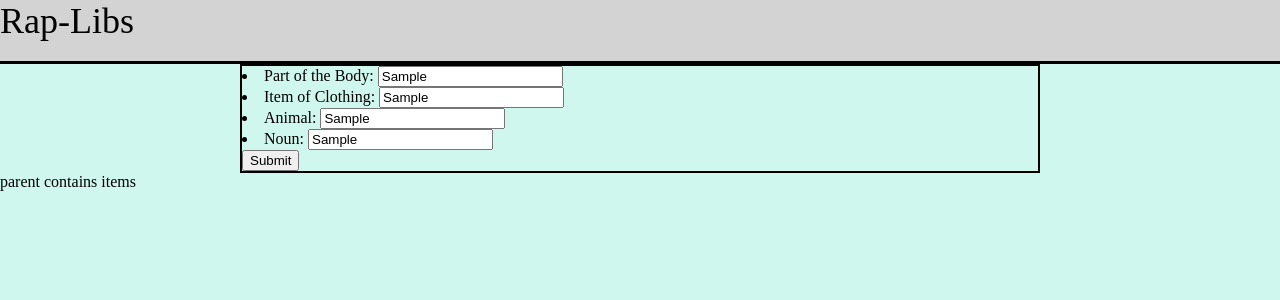
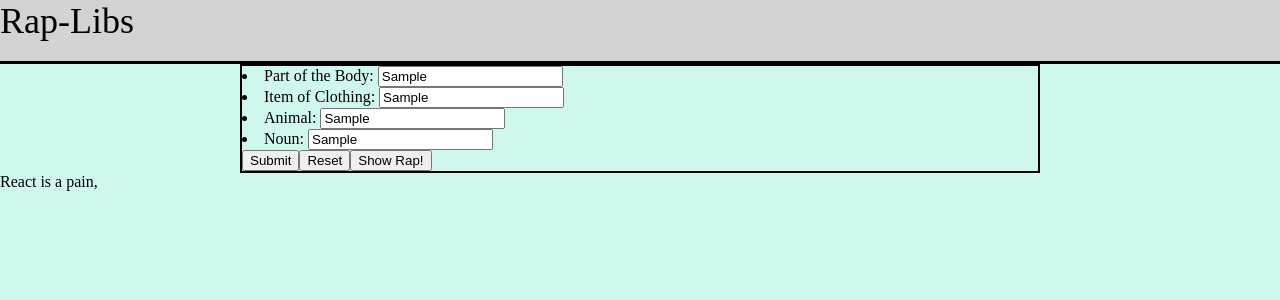
Before and after one commit to d-e-k-k/rap-libs, a React (Create React App) app: page / in a window 1280 px wide. Both pictures are taken after typing "Sample", "Sample", "Sample", "Sample" into the empty fields and a click on the button "Submit". Shown: the top 300 px of the page. Built offline with nearby package versions, Linux system fonts and the light colour scheme; no server answers.

Commit message:
Added rapDisplayed state bool to manage show hide of rap

```diff
--- a/src/components/MadLibResults.js
+++ b/src/components/MadLibResults.js
@@ -1,14 +1,16 @@
-import React from 'react';
+import React, { useEffect } from 'react';
 
-const MadLibResults = ({ parent, InputListData }) => {
+const MadLibResults = ({ parent, InputListData, rapDisplayed }) => {
+
+
+
 	return (
 		<div>
-			{parent && parent.length === InputListData.length ? (
-				<p>nothing</p>
-			) : (
-				<p>parent contains items</p>
-			)}
-
+			{rapDisplayed ? (
+				<div>
+					<p>React is a pain, </p>
+				</div>
+			) : null}
 		</div>
 	);
 };
--- a/src/components/app/App.js
+++ b/src/components/app/App.js
@@ -4,11 +4,11 @@
 import MadLibResults from '../MadLibResults';
 import Form from '../form.js/Form';
 import InputListData from '../../data/inputList.json';
-import InputAndLabel from '../input-and-label/InputAndLabel';
 
 const App = () => {
 	const [parent, setParent] = useState([]);
 	const [words, setWords] = useState([]);
+	const [rapDisplayed, setRapDisplayed] = useState(false);
 
 	return (
 		<div>
@@ -22,8 +22,13 @@
 					words={words}
 					setWords={setWords}
 					InputListData={InputListData}
+					setRapDisplayed={setRapDisplayed}
 				/>
-				<MadLibResults parent={parent} InputListData={InputListData} />
+				<MadLibResults
+					parent={parent}
+					InputListData={InputListData}
+					rapDisplayed={rapDisplayed}
+				/>
 			</main>
 		</div>
 	);
--- a/src/components/form.js/Form.js
+++ b/src/components/form.js/Form.js
@@ -1,12 +1,13 @@
-import React from 'react';
+import React, { useState } from 'react';
 import InputAndLabel from '../input-and-label/InputAndLabel';
 
-import MadLibResults from '../MadLibResults';
+const Form = ({ parent, setParent, words, setWords, InputListData, setRapDisplayed }) => {
 
-const Form = ({ parent, setParent, words, setWords, InputListData }) => {
+
+
 
 	function handleSubmit(event) {
-		event.preventDefault();
+        event.preventDefault();
 
 		for (const property in words) {
 			const url = `https://rhymebrain.com/talk?function=getRhymes&word=${words[property]}`;
@@ -14,22 +15,31 @@
 			fetch(url)
 				.then((res) => res.json())
 				.then((resJson) => {
-					setParent((prevWord) => [
-						...prevWord,
+					setParent((prevWords) => [
+						...prevWords,
 						{
 							userInput: `${words[property]}`,
 							rhymingWord: resJson[0].word,
 						},
 					]);
 				});
-		}
-	}
+        }
+        setRapDisplayed(true);
+    }
+
+    function handleReset(event){
+        setParent([]);
+        setWords([])
+        setRapDisplayed(false);
+    }
 
 	return (
 		<div className='form-container'>
 			<form onSubmit={handleSubmit}>
                 <InputAndLabel InputListData={InputListData} words={words} setWords={setWords}/>
 				<button type='submit'>Submit</button>
+                <button type='reset' onClick={handleReset}>Reset</button>
+                <button type='button'>Show Rap!</button>
 			</form>
 		</div>
 	);
```
